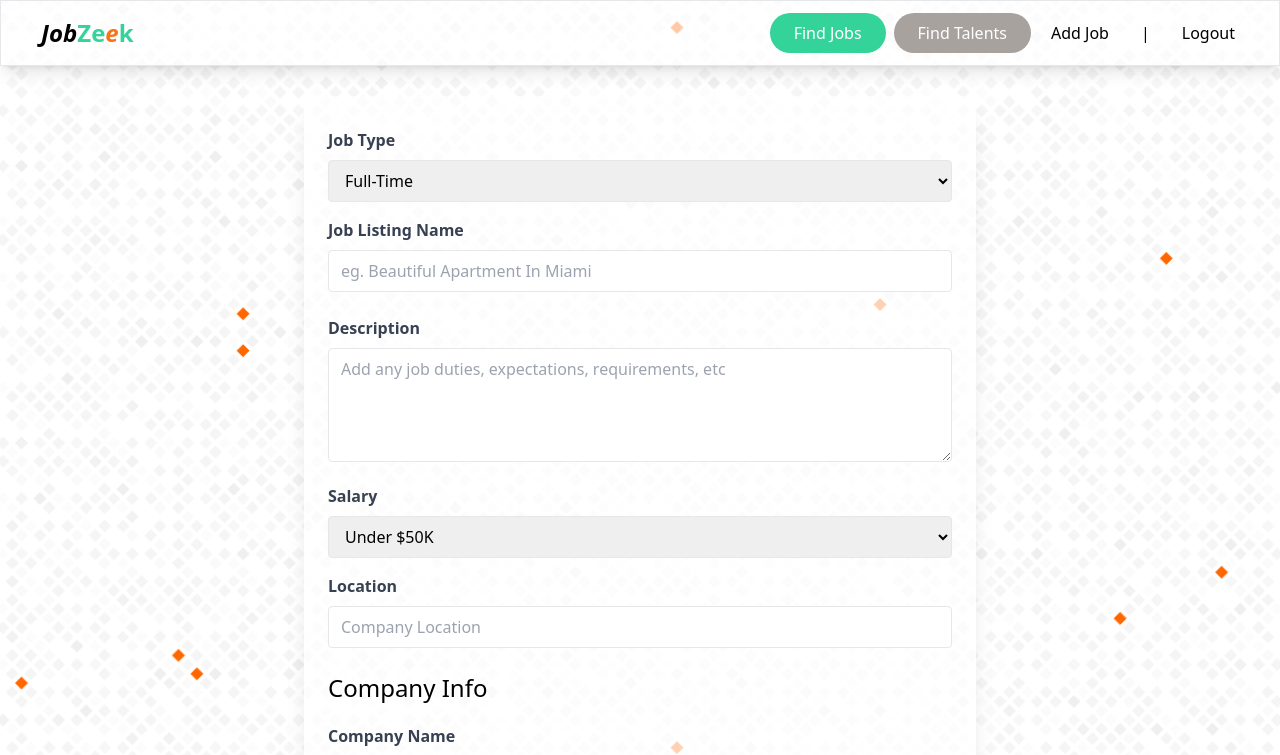
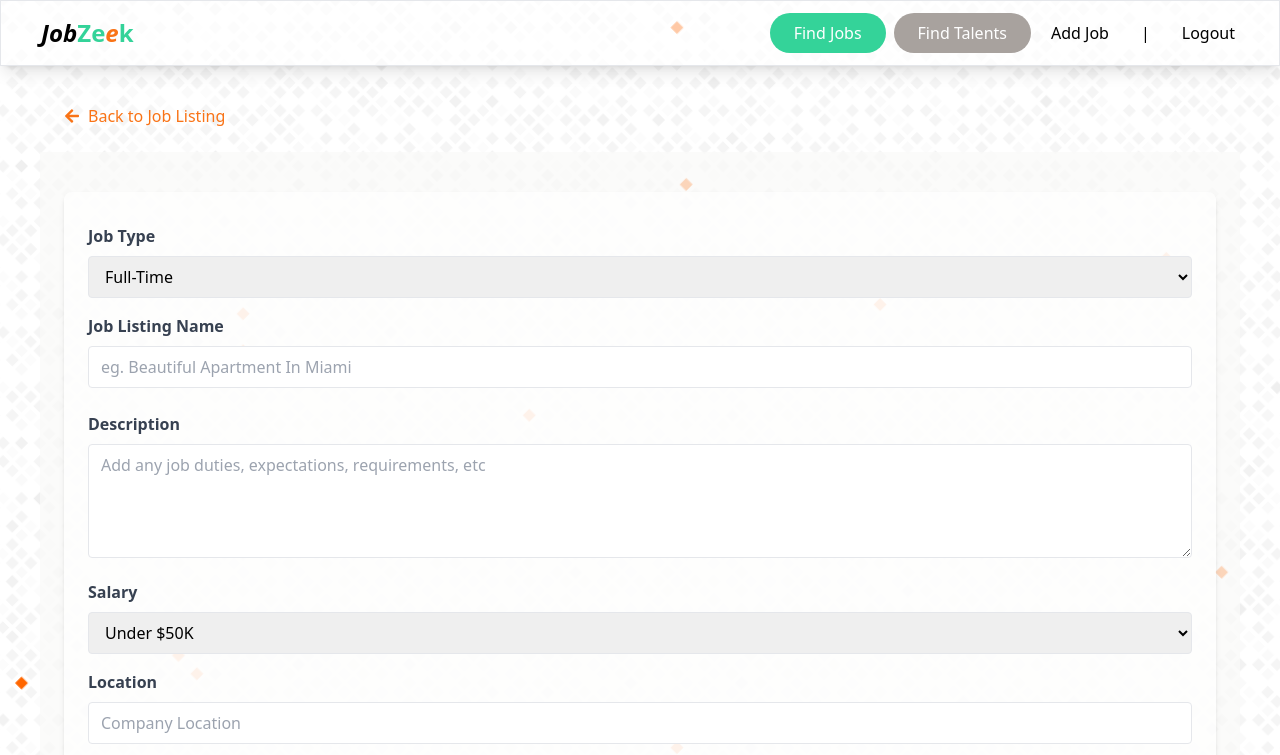
Before and after one commit to vargasjuanibarra/jobZeeker-fe, a React (Vite) app: page /add-job in a window 1280 px wide. Shown: the top 755 px of the page. Built offline with nearby package versions, Linux system fonts and the light colour scheme; sample sign-in values are in the browser's storage.

Commit message:
added a reusable component for back navigation button

```diff
--- a/src/App.jsx
+++ b/src/App.jsx
@@ -1,4 +1,4 @@
-import React, { useEffect } from "react";
+import React from "react";
 import { Route, createBrowserRouter, createRoutesFromElements, RouterProvider, useParams, Navigate } from 'react-router-dom';
 import HomePage from "./pages/HomePage";
 import Mainlayout from './layouts/Main.layout'
@@ -43,7 +43,7 @@ const router = createBrowserRouter(
       <Route path="/jobs" element={<Jobspage />} />
       <Route path="/talents" element={<Talentspage />} />
       <Route path="*" element={<Navigate to="/" />} />
-      <Route path="/jobs/:id" element={<JobPage removeJob={deleteJob}/>} loader={jobLoader} />
+      <Route path="/jobs/:id" element={<JobPage removeJob={deleteJob} userAdmin={parseToJson(userAdmin)}/>} loader={jobLoader} />
 
 
       {(!parseToJson(user) && !parseToJson(accessToken)) && (
@@ -59,17 +59,17 @@ const router = createBrowserRouter(
       <Route element={<ProtectedRoute />}>
         <Route path="/login" element={<Navigate to="/" />} />
         <Route path="/register" element={<Navigate to="/" />} />
-        <Route path="/edit-job/:id" element={<EditJobpage updateJobSubmit={updateJob}/>} loader={jobLoader}/>
         {!parseToJson(userAdmin) ? (
-        <>
+          <>
           <Route path="/profile" element={<UserProfile />} />
           <Route path="/" element={<Navigate to="/profile" />} />
 
         </>
       ) : (
         <>
+          <Route path="/edit-job/:id" element={<EditJobpage updateJobSubmit={updateJob}/>} loader={jobLoader}/>
           <Route path="/admin-dashboard" element={<AdminDashboard />} />
-          <Route path="/add-job" element={<AddJobPage />} />
+          <Route path="/add-job" element={<AddJobPage addJobSubmit={addJob}/>} />
           <Route path="/" element={<Navigate to="/admin-dashboard" />} />
         </>
       )}
--- /dev/null
+++ b/src/components/BackNavigationButton.jsx
@@ -0,0 +1,18 @@
+import React from "react";
+import { FaArrowLeft } from "react-icons/fa";
+import { Link } from "react-router-dom";
+
+const BackNavigationButton = ({link, btnLabel}) => {
+  return (
+    <div className="m-auto py-6 px-6">
+          <Link
+          to={link}
+          className="text-orange-500 hover:text-gray-800 flex items-center"
+          >
+            <FaArrowLeft className="mr-2" /> Back to {btnLabel}
+          </Link>
+    </div>
+  );
+};
+
+export default BackNavigationButton;
--- a/src/pages/AddJob.page.jsx
+++ b/src/pages/AddJob.page.jsx
@@ -1,6 +1,7 @@
 import React, { useState } from "react";
 import { useNavigate } from "react-router-dom";
 import { toast } from "react-toastify";
+import BackNavigationButton from "../components/BackNavigationButton";
 
 const AddJobpage = ({ addJobSubmit }) => {
     const [type, setType] = useState('Full-Time');
@@ -38,14 +39,15 @@ const AddJobpage = ({ addJobSubmit }) => {
     }
 
   return (
-    <section className="">
-      <div className="container m-auto max-w-2xl py-24">
+    <div className="max-w-[1200px] mx-auto my-10 lg:my-20">
+        <BackNavigationButton link="/jobs" btnLabel="Job Listing"/>
+
+        <section className="bg-stone-50 bg-opacity-75">
+        <div className="container m-auto py-10 px-6">
         <div
-          className="bg-white bg-opacity-70 px-6 py-8 mb-4 shadow-xl rounded-md m-4 md:m-0"
+          className="bg-white bg-opacity-70 px-6 py-8 mb-4 shadow-md rounded-lg m-4 md:m-0"
         >
           <form onSubmit={submitForm}>
-            {/* <h2 className="text-3xl text-center font-semibold mb-6">Add Job</h2> */}
-
             <div className="mb-4">
               <label htmlFor="type" className="block text-gray-700 font-bold mb-2"
                 >Job Type</label
@@ -139,8 +141,6 @@ const AddJobpage = ({ addJobSubmit }) => {
               />
             </div>
 
-            <h3 className="text-2xl mb-5">Company Info</h3>
-
             <div className="mb-4">
               <label htmlFor="company" className="block text-gray-700 font-bold mb-2"
                 >Company Name</label
@@ -209,7 +209,7 @@ const AddJobpage = ({ addJobSubmit }) => {
 
             <div>
               <button
-                className="bg-emerald-400 hover:bg-gray-500 text-white font-bold py-2 px-4 rounded-full w-full focus:outline-none focus:shadow-outline"
+                className="bg-emerald-400 hover:bg-gray-500 text-white font-bold py-2 px-4 rounded-md w-full focus:outline-none focus:shadow-outline"
                 type="submit"
               >
                 Add Job
@@ -219,6 +219,7 @@ const AddJobpage = ({ addJobSubmit }) => {
         </div>
       </div>
     </section>
+    </div>
   );
 };
 
--- a/src/pages/EditJob.page.jsx
+++ b/src/pages/EditJob.page.jsx
@@ -1,6 +1,7 @@
 import React, { useState } from "react";
-import { useLoaderData, useNavigate, useParams } from "react-router-dom";
+import { useLoaderData, useNavigate } from "react-router-dom";
 import { toast } from "react-toastify";
+import BackNavigationButton from "../components/BackNavigationButton";
 
 const EditJobpage = ({updateJobSubmit}) => {
     const job = useLoaderData();
@@ -15,11 +16,10 @@ const EditJobpage = ({updateJobSubmit}) => {
     const [contactPhone, setContactPhone] = useState(job.company.contactPhone);
 
     const navigate = useNavigate();
-    const { id } = useParams()
     const submitForm = (event) => {
       event.preventDefault();
       const updatedJob = {
-        id,
+        id: job.id,
         type,
         title,
         description,
@@ -35,19 +35,20 @@ const EditJobpage = ({updateJobSubmit}) => {
 
       updateJobSubmit(updatedJob);
       toast.success('Job updated successfully')
-      return navigate(`/jobs/${id}`)
+      return navigate(`/jobs/${job.id}`)
     }
 
   return (
     <>
-        <section className="bg-indigo-50">
-      <div className="container m-auto max-w-2xl py-24">
+      <div className="max-w-[1200px] mx-auto my-10 lg:my-20">
+        <BackNavigationButton link={`/jobs/${job.id}`} btnLabel="Job"/>
+
+        <section className="bg-stone-50 bg-opacity-75">
+        <div className="container m-auto py-10 px-6">
         <div
-          className="bg-white px-6 py-8 mb-4 shadow-md rounded-md border m-4 md:m-0"
+          className="bg-white bg-opacity-70 px-6 py-8 mb-4 shadow-md rounded-lg m-4 md:m-0"
         >
           <form onSubmit={submitForm}>
-            <h2 className="text-3xl text-center font-semibold mb-6">Edit Job</h2>
-
             <div className="mb-4">
               <label htmlFor="type" className="block text-gray-700 font-bold mb-2"
                 >Job Type</label
@@ -211,7 +212,7 @@ const EditJobpage = ({updateJobSubmit}) => {
 
             <div>
               <button
-                className="bg-indigo-500 hover:bg-indigo-600 text-white font-bold py-2 px-4 rounded-full w-full focus:outline-none focus:shadow-outline"
+                className="bg-amber-500 hover:bg-amber-600 text-white font-bold py-2 px-4 rounded-lg w-full focus:outline-none focus:shadow-outline"
                 type="submit"
               >
                 Update Job
@@ -221,6 +222,7 @@ const EditJobpage = ({updateJobSubmit}) => {
         </div>
       </div>
     </section>
+    </div>
     </>
   );
 };
--- a/src/pages/Job.page.jsx
+++ b/src/pages/Job.page.jsx
@@ -1,9 +1,10 @@
 // import React, { useEffect, useState } from "react";
 import { Link, useLoaderData, useNavigate, useParams } from "react-router-dom";
-import { FaArrowLeft, FaBriefcase, FaClock, FaDollarSign  } from "react-icons/fa";
+import { FaBriefcase, FaClock, FaDollarSign  } from "react-icons/fa";
 import { toast } from 'react-toastify';
+import BackNavigationButton from "../components/BackNavigationButton";
 
-const Jobpage = ({ removeJob }) => {
+const Jobpage = ({ removeJob, userAdmin }) => {
     const job = useLoaderData();
     const navigate = useNavigate();
     // const [job, setJob] = useState(null);
@@ -39,17 +40,10 @@ const Jobpage = ({ removeJob }) => {
     }
 
   return (
-    <div className="max-w-[1200px] mx-auto">
+    <div className="max-w-[1200px] mx-auto my-10 lg:my-20">
 
         <section className="">
-        <div className="m-auto py-6 px-6">
-            <Link
-            to="/jobs"
-            className="text-orange-500 hover:text-gray-800 flex items-center"
-            >
-            <FaArrowLeft className="mr-2" /> Back to Job Listings
-            </Link>
-        </div>
+        <BackNavigationButton link="/jobs" btnLabel="Job Listings" />
         </section>
 
         <section className="bg-stone-50 bg-opacity-75">
@@ -65,7 +59,7 @@ const Jobpage = ({ removeJob }) => {
                     </h1>
                     <button
                     to="/jobs"
-                    className="text-white text-sm bg-emerald-400 px-4 py-2 hover:bg-gray-400 hover:text-white rounded-full mb-4 font-semibold"
+                    className={"text-white text-sm bg-emerald-400 px-4 py-2 hover:bg-gray-400 hover:text-white rounded-full mb-4 font-semibold " + (userAdmin ? 'hidden' : 'block')}
                     >Apply for this Job</button>
                 </div>
                 <div>
@@ -92,12 +86,6 @@ const Jobpage = ({ removeJob }) => {
                 </div>
                 </div>
 
-                {/* <div
-                    className="text-gray-500 mb-4 flex align-middle justify-center md:justify-start"
-                >
-                    <FaMapMarker className=" text-lg text-orange-700 mr-2" />
-                    <p className="text-orange-700">{job.location}</p>
-                </div> */}
                 </div>
 
                 <div className="bg-white p-6 rounded-lg shadow-md mt-6">
@@ -120,7 +108,7 @@ const Jobpage = ({ removeJob }) => {
             </main>
 
             <aside>
-                <div className="bg-white p-6 rounded-lg shadow-md">
+                <div className="bg-white p-6 rounded-lg shadow-md h-full">
                 <h3 className="text-md font-bold mb-6 text-gray-500">COMPANY INFO</h3>
 
                 <h2 className="text-2xl font-semibold">{job.company.name}</h2>
@@ -140,13 +128,11 @@ const Jobpage = ({ removeJob }) => {
                 {/* <h3 className="text-md">PHONE:</h3> */}
 
                 <p className="my-2 bg-gray-100 p-2 font-bold">{job.company.contactPhone}</p>
-                </div>
-
-                <div className="bg-white p-6 rounded-lg shadow-md mt-6 hidden">
+                <div className={' mt-6 ' + (userAdmin ? 'block' : 'hidden')}>
                     <h3 className="text-xl font-bold mb-6">Manage Job</h3>
                     <Link
                         to={`/edit-job/${job.id}`}
-                        className="bg-amber-500 hover:bg-indigo-600 text-white text-center font-bold py-2 px-4 rounded-full w-full focus:outline-none focus:shadow-outline mt-4 block"
+                        className="bg-amber-500 hover:bg-amber-600 text-white text-center font-bold py-2 px-4 rounded-full w-full focus:outline-none focus:shadow-outline mt-4 block"
                         >Edit Job</Link
                     >
                     <button
@@ -155,6 +141,7 @@ const Jobpage = ({ removeJob }) => {
                     >
                         Delete Job
                     </button>
+                </div>
                 </div>
             </aside>
             </div>
```
